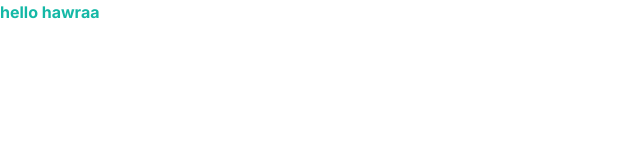
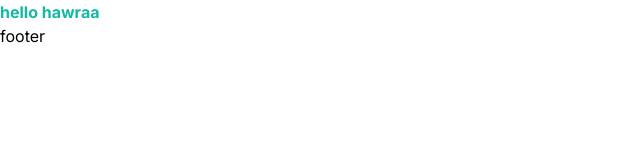
Before and after one commit to HawraaYounes/hi-link, a Next.js app: page / in a window 1280 px wide. Shown: the top 160 px of the page, without its empty margins (0-640 px from the left). Built offline with nearby package versions, Linux system fonts and the light colour scheme.

Commit message:
added footer and nav

```diff
--- a/app/layout.tsx
+++ b/app/layout.tsx
@@ -1,12 +1,11 @@
 import type { Metadata } from "next";
-import { Inter } from "next/font/google";
 import "./globals.css";
-
-const inter = Inter({ subsets: ["latin"] });
+import Navbar from "@/components/Navbar";
+import Footer from "@/components/Footer";
 
 export const metadata: Metadata = {
-  title: "Create Next App",
-  description: "Generated by create next app",
+  title: "HiLink",
+  description: "Travel UI/UX App For Camping",
 };
 
 export default function RootLayout({
@@ -16,7 +15,13 @@ export default function RootLayout({
 }>) {
   return (
     <html lang="en">
-      <body className={inter.className}>{children}</body>
+      <body>
+        <Navbar />
+        <main className="relative overflow-hidden">
+        {children}
+        </main>
+        <Footer />
+      </body>
     </html>
   );
 }
--- /dev/null
+++ b/components/Footer.tsx
@@ -0,0 +1,11 @@
+import React from 'react'
+
+const Footer = () => {
+  return (
+    <div>
+      footer
+    </div>
+  )
+}
+
+export default Footer
--- /dev/null
+++ b/components/Navbar.tsx
@@ -0,0 +1,8 @@
+
+const Navbar = () => {
+  return (
+    <nav></nav>
+  )
+}
+
+export default Navbar
```
